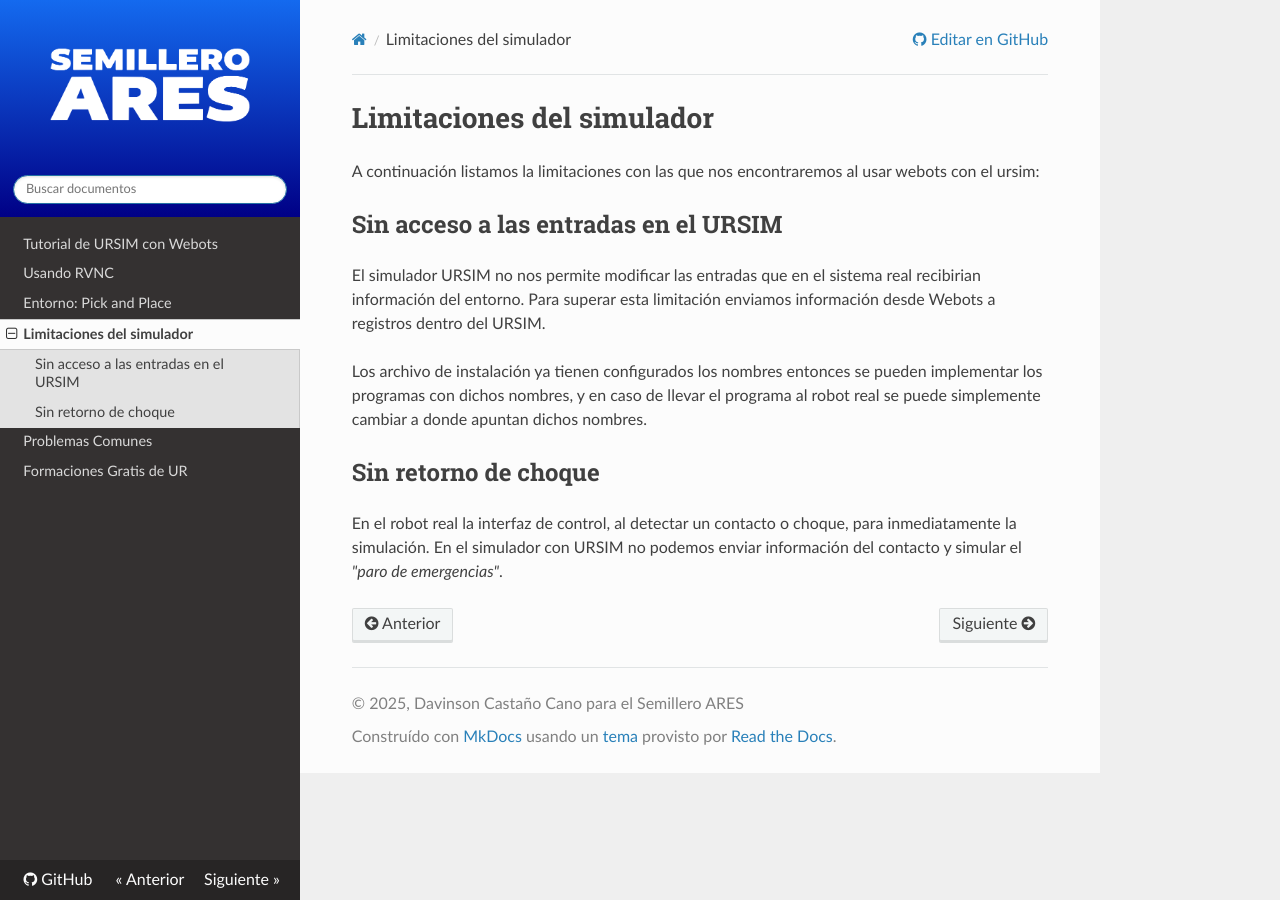
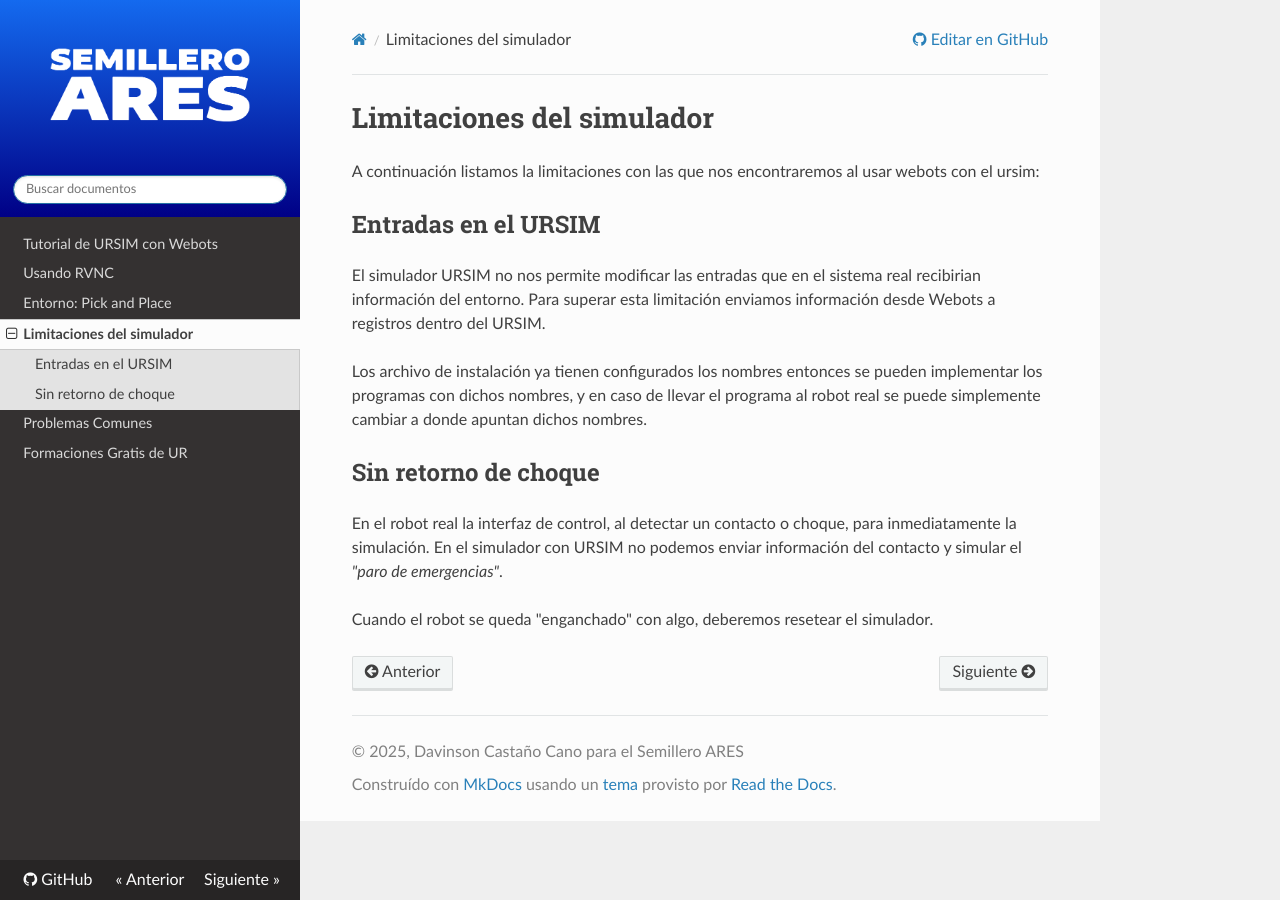
Before and after one commit to semillero-ares/ursim-webots, an MkDocs documentation site: the page built from docs/50-limitaciones.md, in a window 1280 px wide. Built offline with MkDocs 1.6.1, drawn with Linux system fonts in a browser that asks for light colours; nearby versions of some CDN libraries.

Commit message:
update 5

```diff
--- a/docs/50-limitaciones.md
+++ b/docs/50-limitaciones.md
@@ -2,7 +2,7 @@
 
 A continuación listamos la limitaciones con las que nos encontraremos al usar webots con el ursim:
 
-## Sin acceso a las entradas en el URSIM
+## Entradas en el URSIM
 
 El simulador URSIM no nos permite modificar las entradas que en el sistema real recibirian información del entorno. Para superar esta limitación enviamos información desde Webots a registros dentro del URSIM.
 
@@ -11,3 +11,5 @@ Los archivo de instalación ya tienen configurados los nombres entonces se puede
 ## Sin retorno de choque
 
 En el robot real la interfaz de control, al detectar un contacto o choque, para inmediatamente la simulación. En el simulador con URSIM no podemos enviar información del contacto y simular el _"paro de emergencias"_.
+
+Cuando el robot se queda "enganchado" con algo, deberemos resetear el simulador.
```
